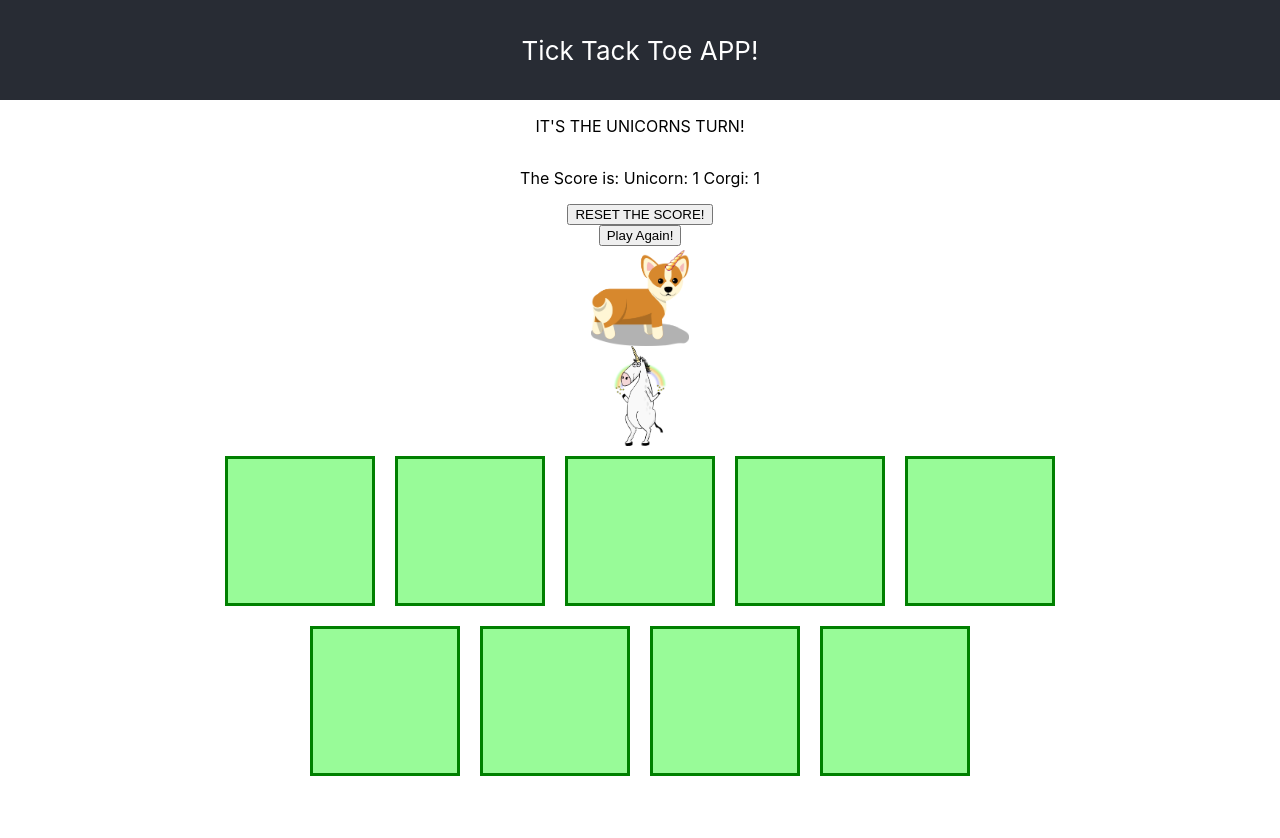
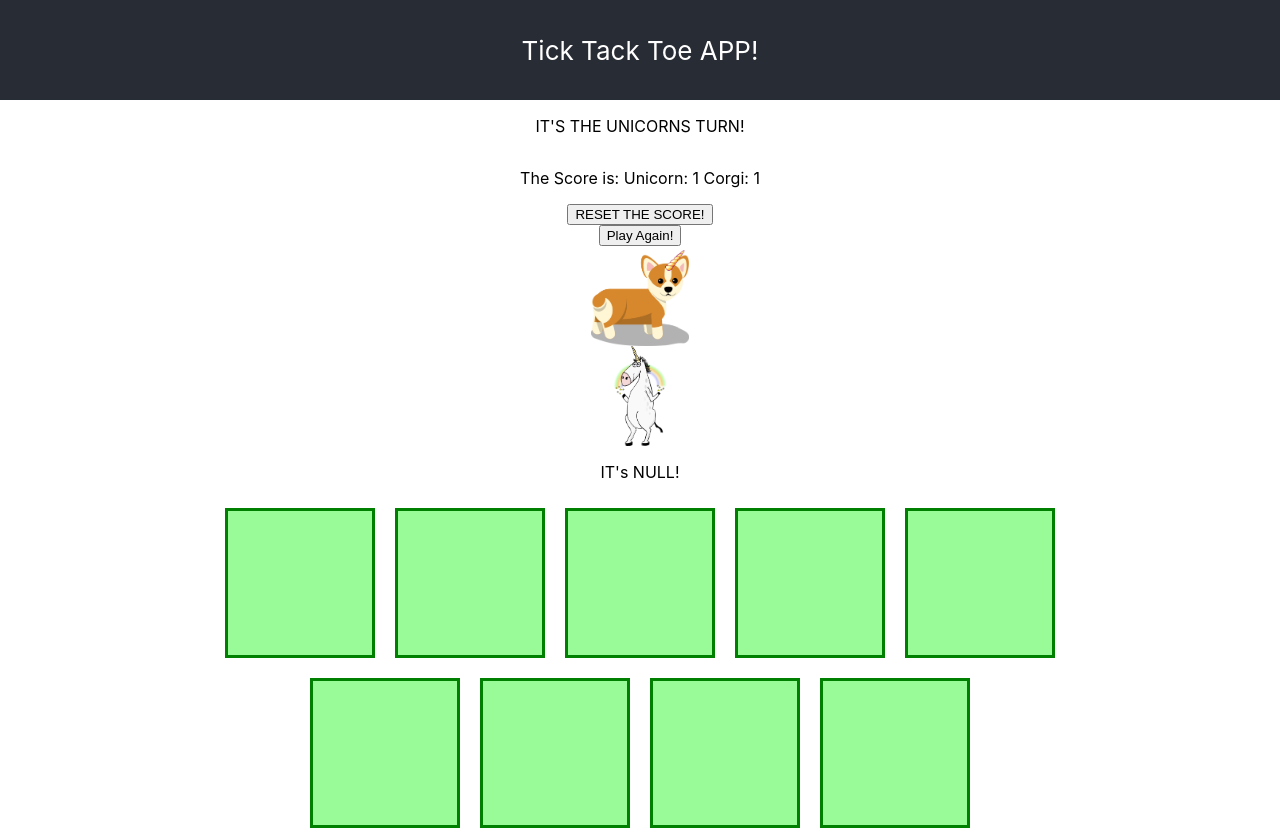
Before and after one commit to SaraIrving/Unicorn-Tic-Tac-Toe, a React (Create React App) app: page / in a window 1280 px wide. Before the commit the page ends 800 px from the top, so only its background shows below. Built offline with nearby package versions, Linux system fonts and the light colour scheme.

Commit message:
experiment with updating new winnerAnnouncement value in state inside of the determineWinner function, now need to apply this throughout the determineWinner function, also need to properly update the score within determine winner as well

```diff
--- a/src/components/GameBoard.jsx
+++ b/src/components/GameBoard.jsx
@@ -28,7 +28,7 @@ export default function GameBoard (props) {
         //console.log("IN THE RETURN UNICORN WINS")
         //props.setGameState(prev => {return {...prev, score: {unicorn: 2, corgi: 0}}})
         console.log("IN HORIZONTAL UNI WINNER before setState call")
-        props.setGameState(prev => {return {...prev, score: {unicorn: 8, corgi: 8}}})
+        props.setGameState(prev => {return {...prev, score: {unicorn: 8, corgi: 8}, winnerAnnouncement: "U"}})
         return "unicorn wins"
       } else if (props.gameState.gameBoard[4].display === "U" && props.gameState.gameBoard[5].display === "U") {
         return "unicorn wins";
@@ -129,6 +129,8 @@ export default function GameBoard (props) {
       {winner === "unicorn wins" && <h2>UNICORN WINS!!!!</h2>}
       {winner === "corgi wins" && <h2>CORGI WINS!!!!</h2>}
       {winner === "no one wins" && <h2>LOSERS!!!!</h2>}
+      {props.gameState.winnerAnnouncement === null && <p>IT's NULL!</p>}
+      {props.gameState.winnerAnnouncement === "U" && <p>IT's a Unicorn winner!</p>}
       </div>
 
       <div className="gameBoardWrapper">
```
